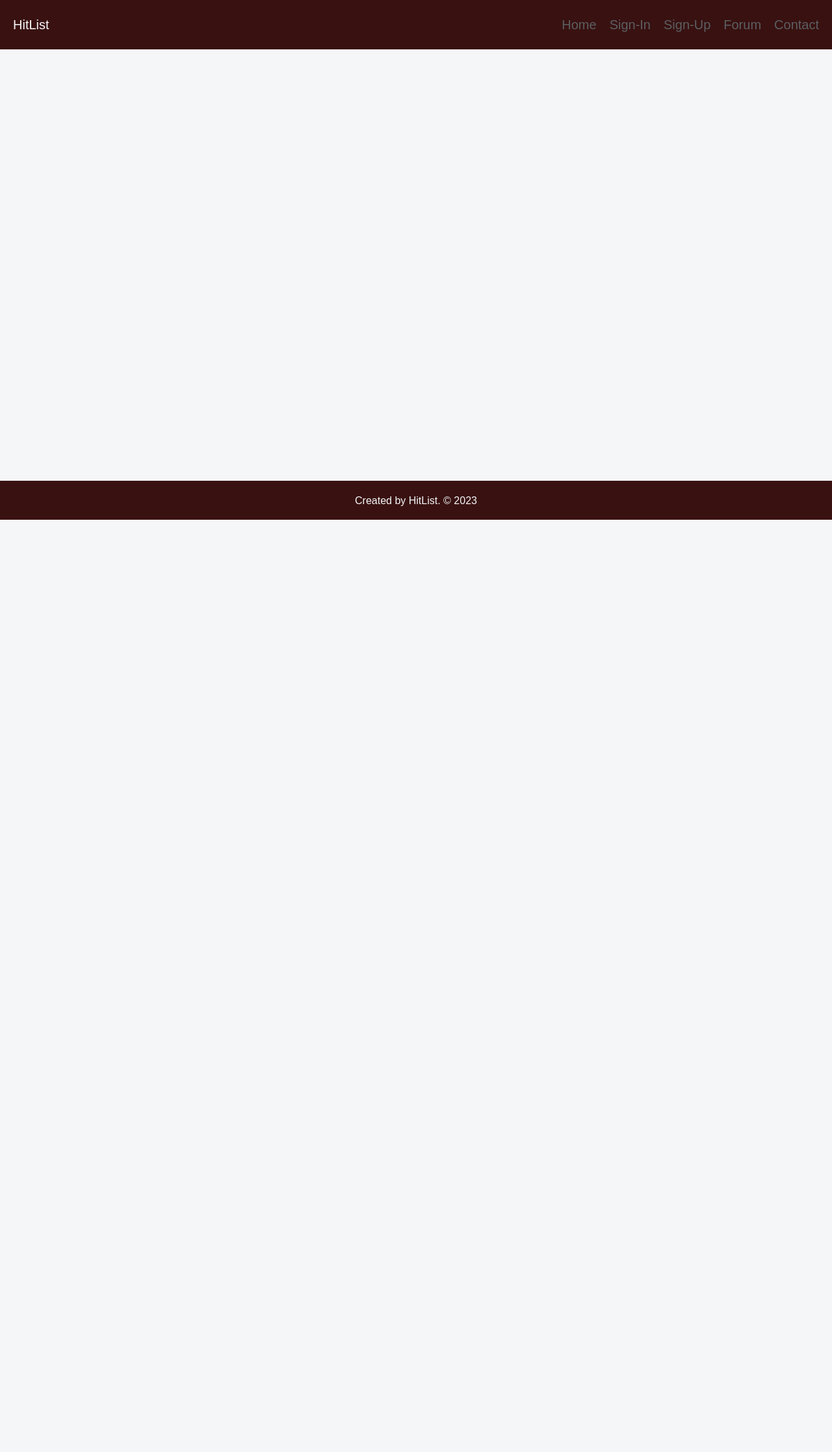
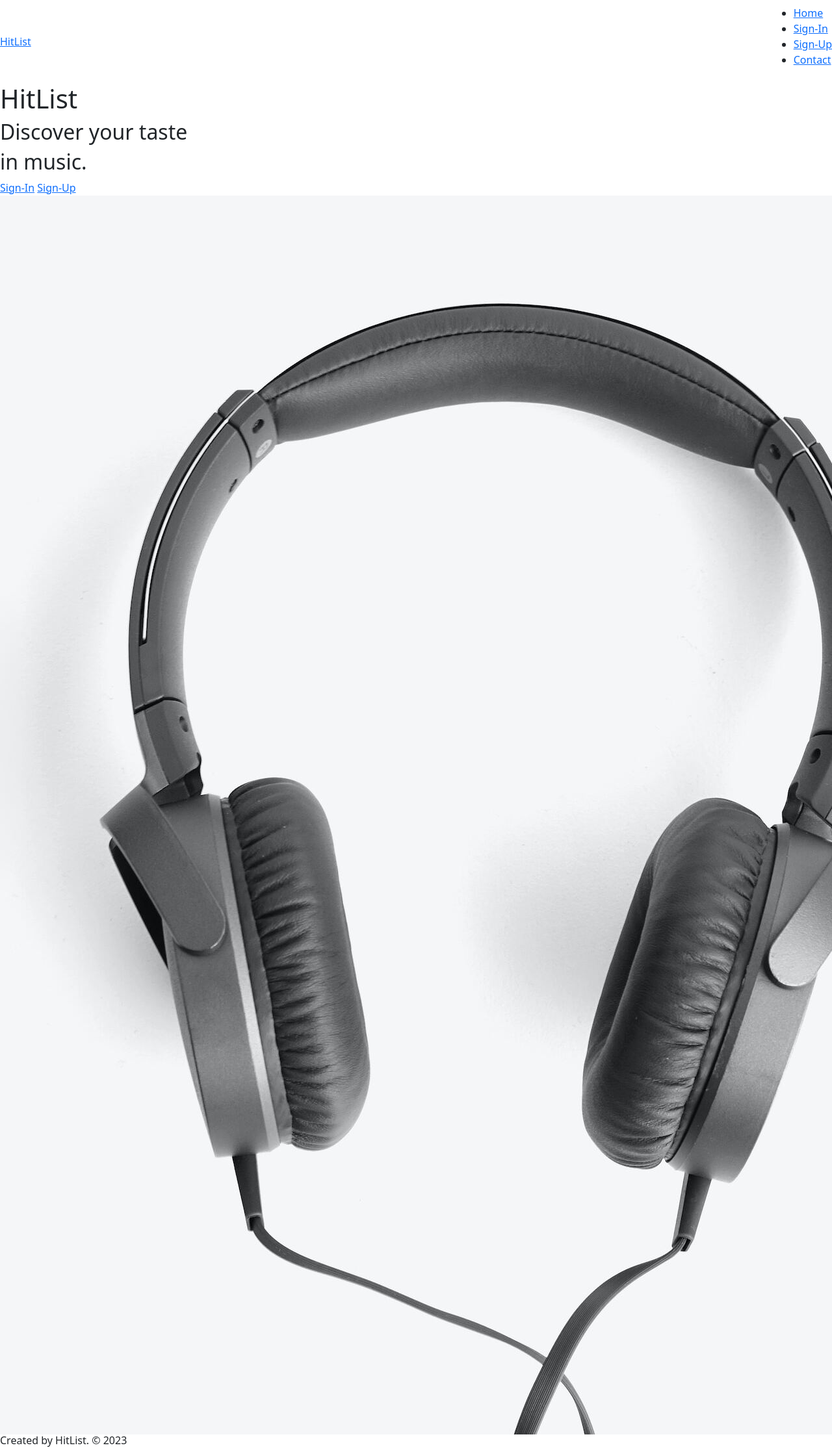
Before and after one commit to VinnyVin1/itsc-3155-project-HitList, a Flask app: page / in a window 1280 px wide; the page is wider, and only the part inside the window is pictured. Shown: that part at 65% size. Before the commit the page ends 800 px from the top of that part, so only its background shows below. Run offline with Flask 3, Linux system fonts and the light colour scheme.

Commit message:
first commit

```diff
--- a/templates/index.html
+++ b/templates/index.html
@@ -5,18 +5,15 @@
         <nav class="navbar">
             <a id="hitlist-brand" href="/">HitList</a>
             <div class="navlinks">
-                <ul class="navbar-nav">
+                <ul class="navbar-list">
                     <li class="nav-item active">
-                        <a class="home" href="/">Home</span></a>
+                        <a class="home" href="{{ url_for('index_page')}}">Home</span></a>
                     </li>
                     <li class="nav-item">
-                        <a class="sign-in" href="/">Sign-In</a>
+                        <a class="sign-in" href="/sign_in_page">Sign-In</a>
                     </li>
                     <li class="nav-item">
-                        <a class="sign-up" href="/">Sign-Up</a>
-                    </li>
-                    <li class="nav-item">
-                        <a class="forum" href="/">Forum</a>
+                        <a class="sign-up" href="{{ url_for('signup_page')}}">Sign-Up</a>
                     </li>
                     <li class="nav-item">
                         <a class="contact" href="/">Contact</a>
@@ -27,7 +24,18 @@
 
     </header>
 
-    <main>
-
+    <main class="index-main">
+        <div class="index-main-container">
+            <div class="index-main-text">
+                <h1>HitList</h1>
+                <h2><span class="orange-text">Discover</span> your taste</h2>
+                <h2>in <span class="orange-text">music</span>.</h2>
+            </div>
+            <div class="index-main-btns">
+                <a href="/">Sign-In</a>
+                <a href="{{ url_for('signup_page') }}">Sign-Up</a>
+            </div>
+            <img src="{{ url_for('static', filename='images/headphones.jpeg') }}" alt="headphones">
+        </div>
     </main>
 {% endblock %}
--- a/templates/layout.html
+++ b/templates/layout.html
@@ -6,7 +6,8 @@
     <title>HitList</title>
     <link href="https://cdn.jsdelivr.net/npm/bootstrap@5.1.3/dist/css/bootstrap.min.css" rel="stylesheet" integrity="sha384-1BmE4kWBq78iYhFldvKuhfTAU6auU8tT94WrHftjDbrCEXSU1oBoqyl2QvZ6jIW3" crossorigin="anonymous">
     <script defer src="https://cdn.jsdelivr.net/npm/bootstrap@5.1.3/dist/js/bootstrap.bundle.min.js" integrity="sha384-ka7Sk0Gln4gmtz2MlQnikT1wXgYsOg+OMhuP+IlRH9sENBO0LRn5q+8nbTov4+1p" crossorigin="anonymous"></script>
-    <link rel="stylesheet" href="{{ url_for('static', filename='css/styles.css') }}">
+    <link rel="stylesheet" href="{{ url_for('static', filename='css/index.css') }}">
+    <link rel="stylesheet" href="{{ url_for('static', filename='css/signup.css') }}">
 </head>
 <body>
     {% block body %}{% endblock %}
```
Also changed, not shown: templates/discussion.html (added, +42 -0 lines).
